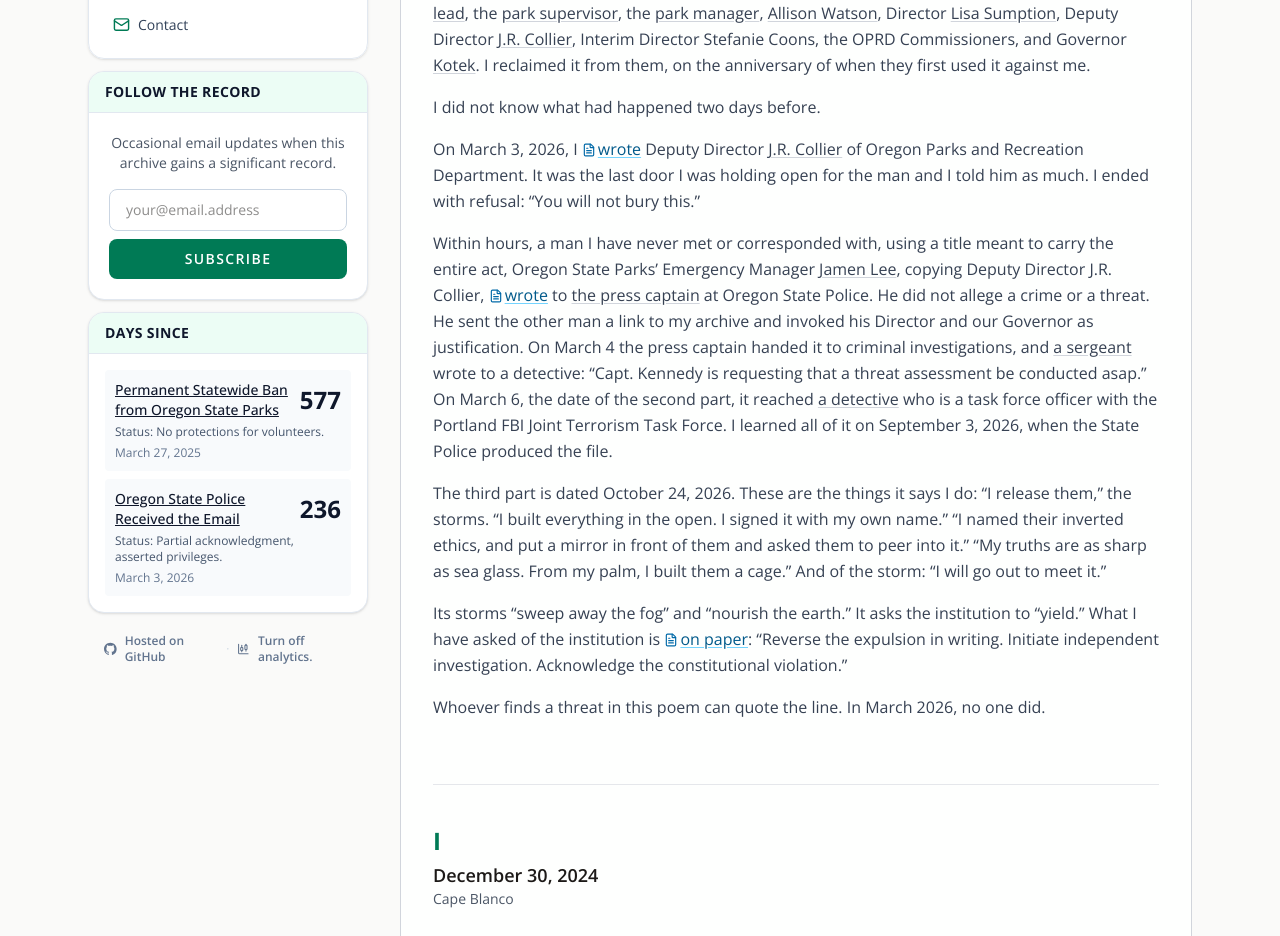
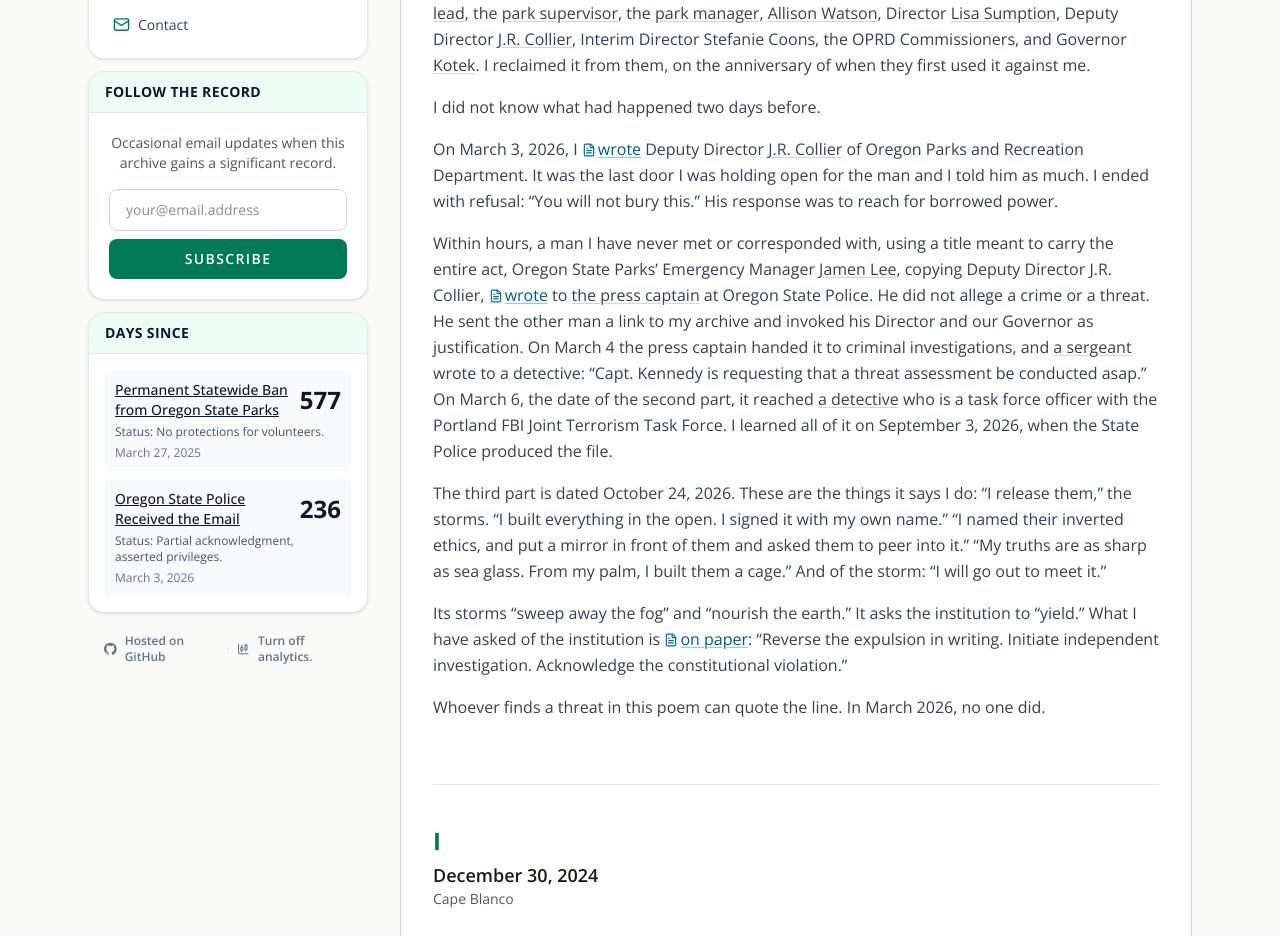
Before and after one commit to rswfire/rswfire.oprd, a Next.js app: page /soliloquy in a window 1280 px wide. Shown: the part 920-1856 px from the top of the page. Built offline with nearby package versions, Linux system fonts and the light colour scheme.

Commit message:
Soliloquy: borrowed power

```diff
--- a/app/(archive)/soliloquy/page.tsx
+++ b/app/(archive)/soliloquy/page.tsx
@@ -363,7 +363,8 @@ export default function StormchasersSoliloquyPage() {
                 <p>
                     On March 3, 2026, I <Cite ulid="01KJT9T6V8Q8PATA3JMZ8DD1ZW">wrote</Cite> Deputy Director{" "}
                     <PersonLink name="J.R. Collier" seat="deputy" /> of Oregon Parks and Recreation Department. It was the last door I was holding open for the man
-                    and I told him as much. I ended with refusal: &ldquo;You will not bury this.&rdquo;
+                    and I told him as much. I ended with refusal: &ldquo;You will not bury this.&rdquo; His response was to reach for borrowed
+                    power.
                 </p>
                 <p>
                     Within hours, a man I have never met or corresponded with, using a title meant to carry the entire
```
